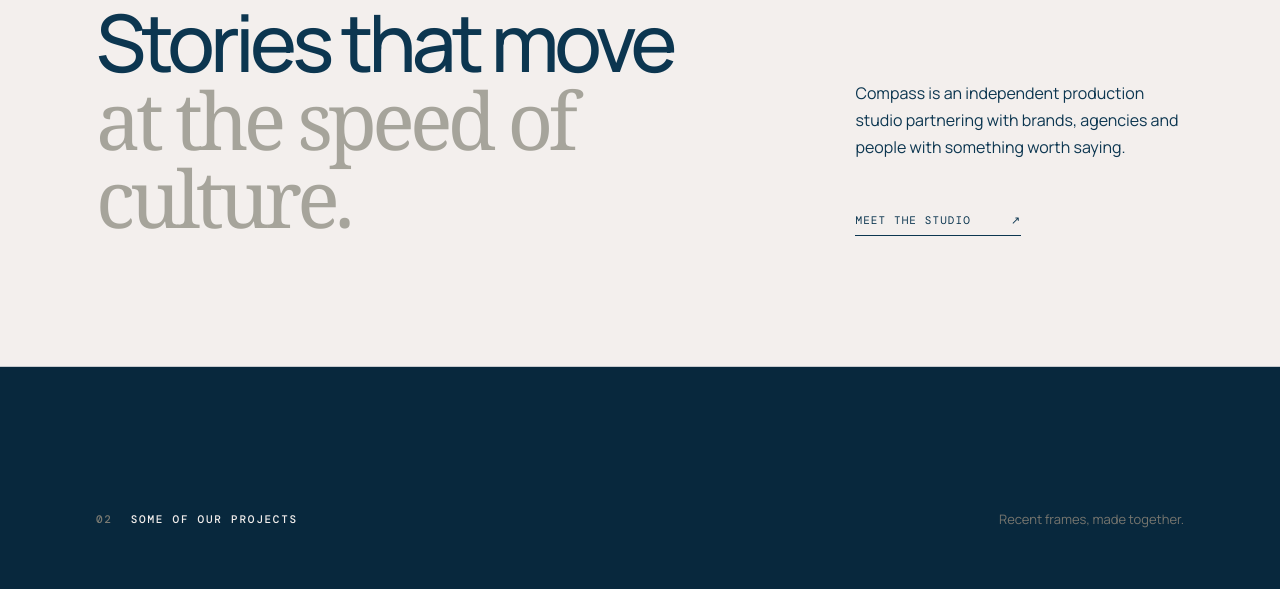
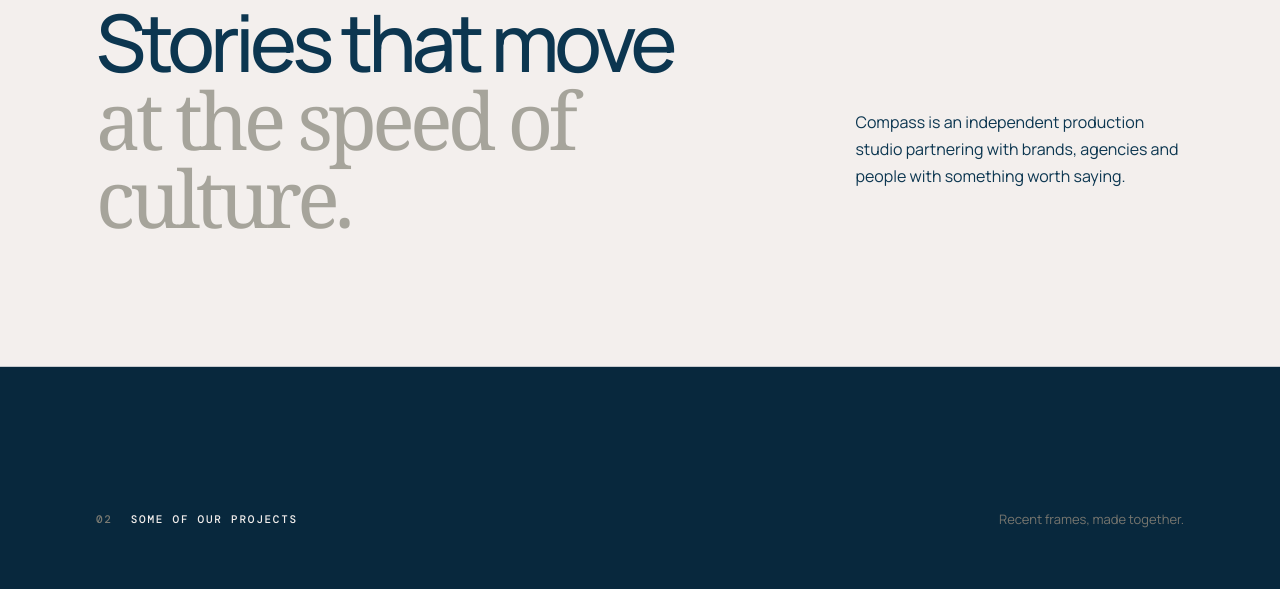
Before and after one commit to theobadenhorst18-tech/compassmediasa, a plain HTML site: page index.html in a window 1280 px wide. Shown: the part 1021-1610 px from the top of the page. Drawn offline with nearby package versions, Linux system fonts and the light colour scheme.

Commit message:
Remove Meet the studio link

```diff
--- a/index.html
+++ b/index.html
@@ -43,7 +43,6 @@
         <h2>Stories that move<br><span>at the speed of culture.</span></h2>
         <div class="intro-aside">
           <p>Compass is an independent production studio partnering with brands, agencies and people with something worth saying.</p>
-          <a class="text-link" href="#contact">Meet the studio <span>↗</span></a>
         </div>
       </div>
     </section>
```
